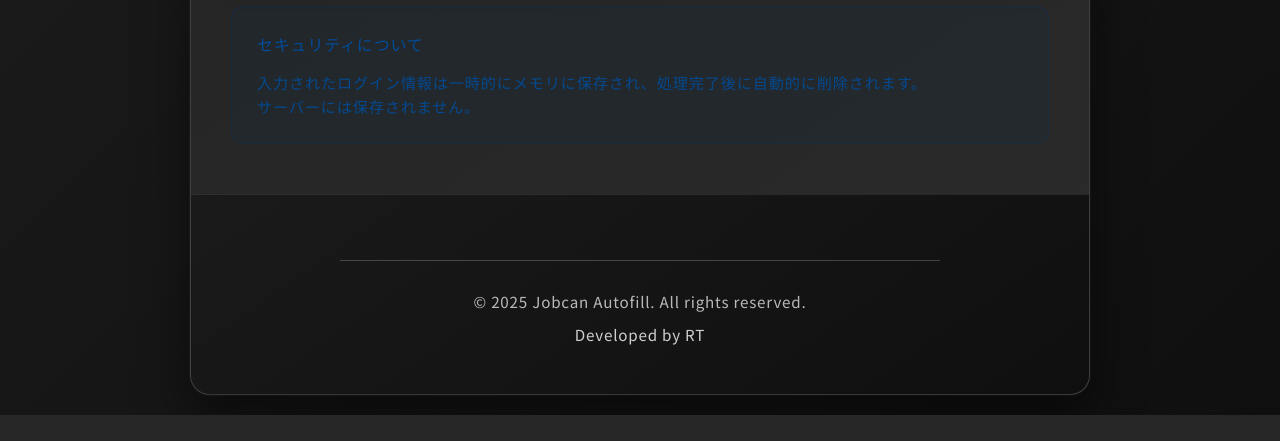
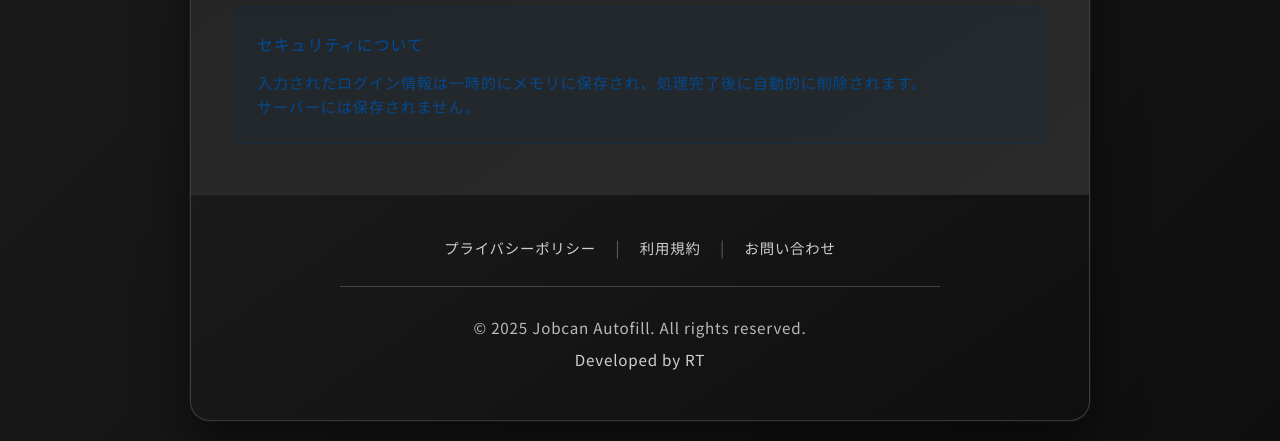
Before and after one commit to RikuTerayama/jobcan_automation, a Flask app: page / in a window 1280 px wide. Shown: the part 1849-2290 px from the top of the page. Before the commit the page ends 2264 px from the top, so only its background shows below. Run offline with Flask 3, Linux system fonts and the light colour scheme.

Commit message:
Update index.html

```diff
--- a/templates/index.html
+++ b/templates/index.html
@@ -212,6 +212,11 @@
             opacity: 0.8;
             color: #FFFFFF;
             font-weight: 500;
+        }
+
+        .footer-links a:hover {
+            color: #FFFFFF !important;
+            text-decoration: underline !important;
         }
 
         .content {
@@ -812,6 +817,13 @@
         <!-- フッター -->
         <div class="footer">
             <div class="footer-content">
+                <div class="footer-links" style="margin-bottom: 20px;">
+                    <a href="/privacy" style="color: rgba(255, 255, 255, 0.8); text-decoration: none; margin: 0 15px; font-size: 0.9em;">プライバシーポリシー</a>
+                    <span style="color: rgba(255, 255, 255, 0.3);">|</span>
+                    <a href="/terms" style="color: rgba(255, 255, 255, 0.8); text-decoration: none; margin: 0 15px; font-size: 0.9em;">利用規約</a>
+                    <span style="color: rgba(255, 255, 255, 0.3);">|</span>
+                    <a href="/contact" style="color: rgba(255, 255, 255, 0.8); text-decoration: none; margin: 0 15px; font-size: 0.9em;">お問い合わせ</a>
+                </div>
                 <div class="footer-info">
                     <p class="copyright">© 2025 Jobcan Autofill. All rights reserved.</p>
                     <p class="developer">Developed by RT</p>
```
